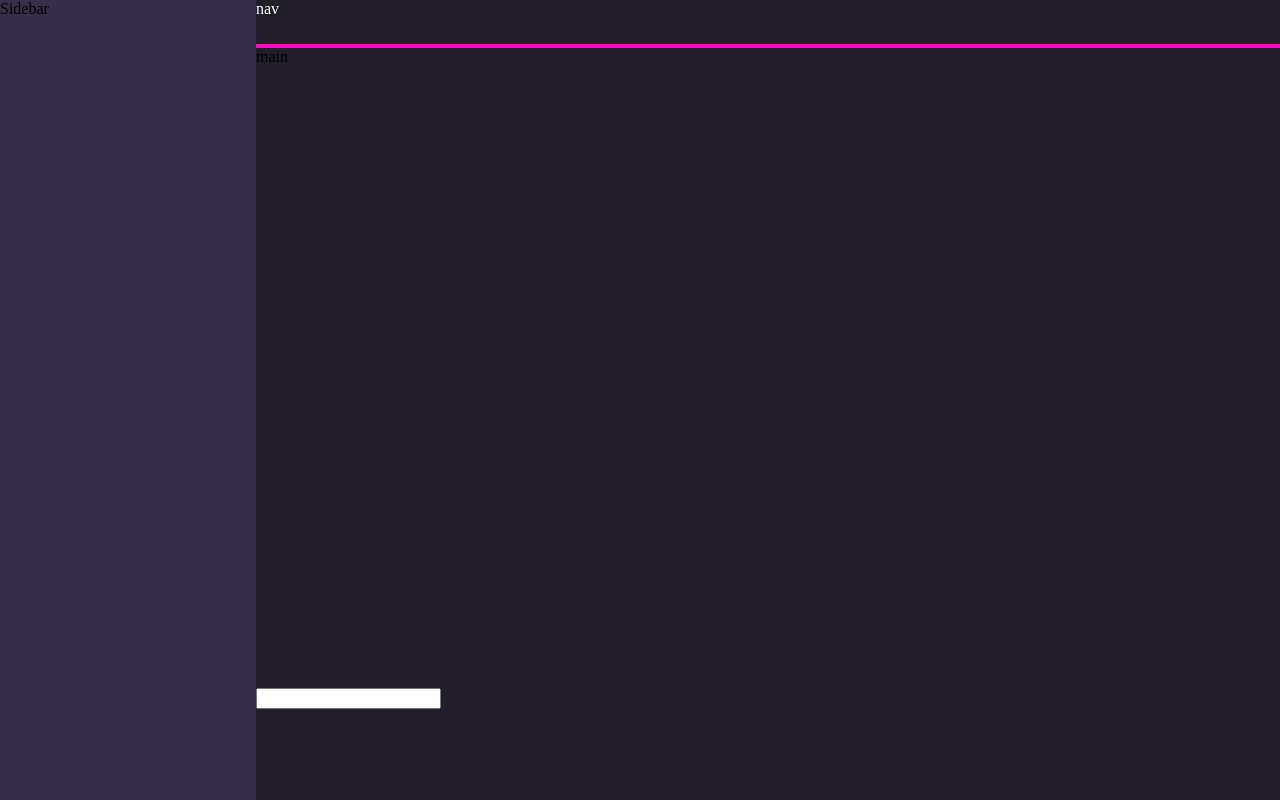
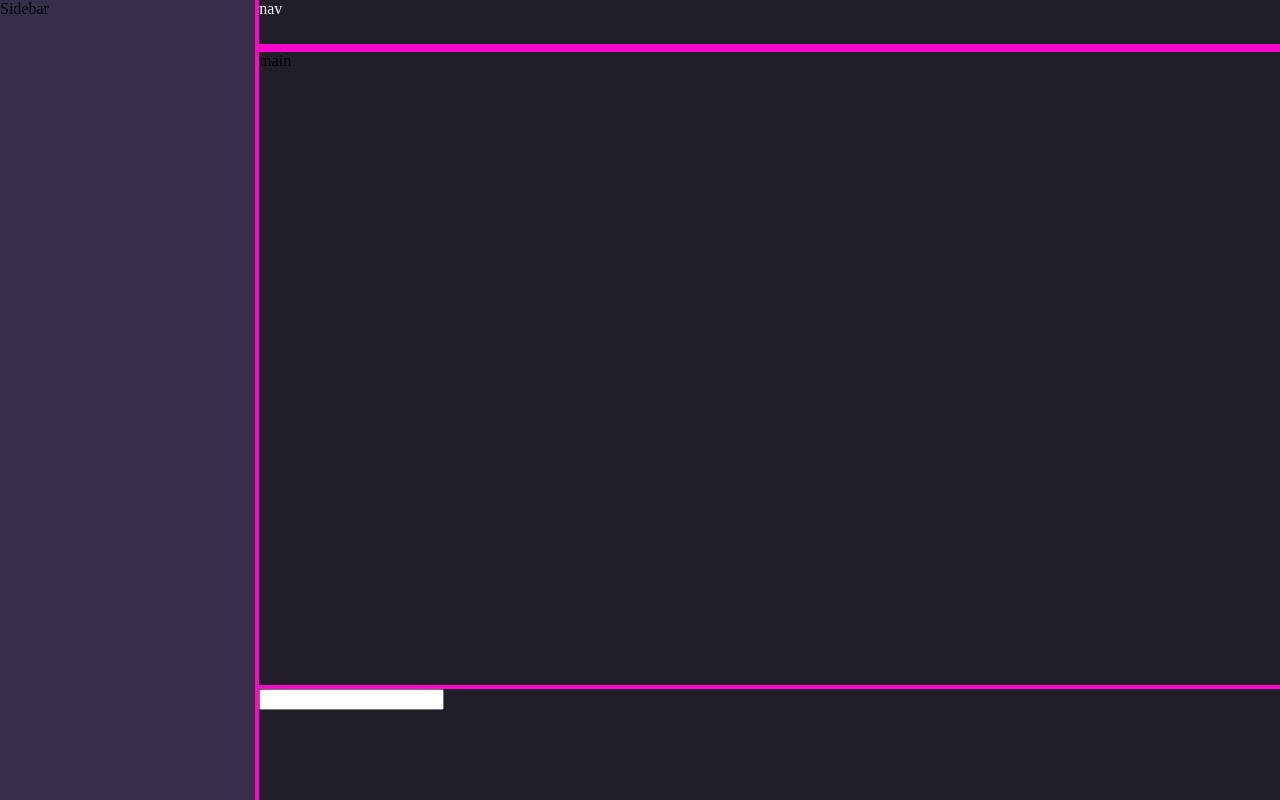
Before and after one commit to SageS3/ChatApp, a React (Create React App) app: page /dashboard in a window 1280 px wide. Built offline with nearby package versions, Linux system fonts and the light colour scheme.

Commit message:
Add css grid gap and background color

```diff
--- a/src/components/Dashboard.css
+++ b/src/components/Dashboard.css
@@ -2,6 +2,8 @@
   height: 100%;
   width: 100%;
   display: grid;
+  grid-gap: 4px;
+  background-color: rgb(255, 6, 200);
   grid-template-columns: 0.5fr 2fr;
   grid-template-rows: 0.3fr 4fr 0.7fr;
   grid-template-areas: "sidebar navbar" "sidebar main" "sidebar input";
--- a/src/components/Dashboard.scss
+++ b/src/components/Dashboard.scss
@@ -2,6 +2,8 @@
   height: 100%;
   width: 100%;
   display: grid;
+  grid-gap: 4px;
+  background-color: rgb(255,6,200);
   grid-template-columns: 0.5fr 2fr;
   grid-template-rows: 0.3fr 4fr 0.7fr;
   grid-template-areas: 'sidebar navbar'
--- a/src/components/Sidebar.tsx
+++ b/src/components/Sidebar.tsx
@@ -1,4 +1,5 @@
 import React from 'react'
+import './Sidebar.css'
 
 function Sidebar() {
   return (
```
Also changed, not shown: 1 other file (tests, documents, lock files or other folders).
